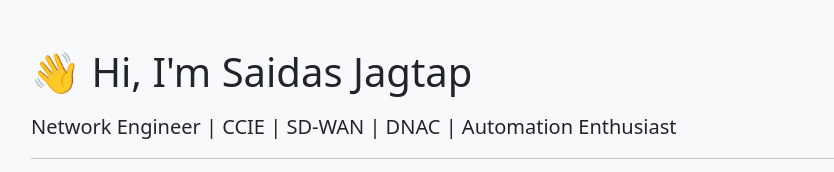
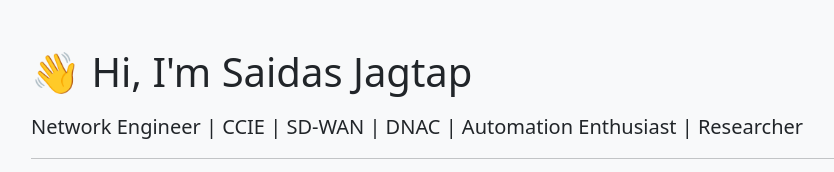
Before and after one commit to saidasjagtap/saidasjagtap.github.io, a plain HTML site: page index.html in a window 1280 px wide. Shown: the top 172 px of the page, without its empty margins (51-885 px from the left). Drawn offline with nearby package versions, Linux system fonts and the light colour scheme.

Commit message:
UpdateIntro  index.html

```diff
--- a/index.html
+++ b/index.html
@@ -9,7 +9,7 @@
 <body class="bg-light text-dark">
   <div class="container py-5">
     <h1 class="mb-3">👋 Hi, I'm Saidas Jagtap</h1>
-    <p class="lead">Network Engineer | CCIE | SD-WAN | DNAC | Automation Enthusiast</p>
+    <p class="lead">Network Engineer | CCIE | SD-WAN | DNAC | Automation Enthusiast | Researcher</p>
 
     <hr>
 
```
